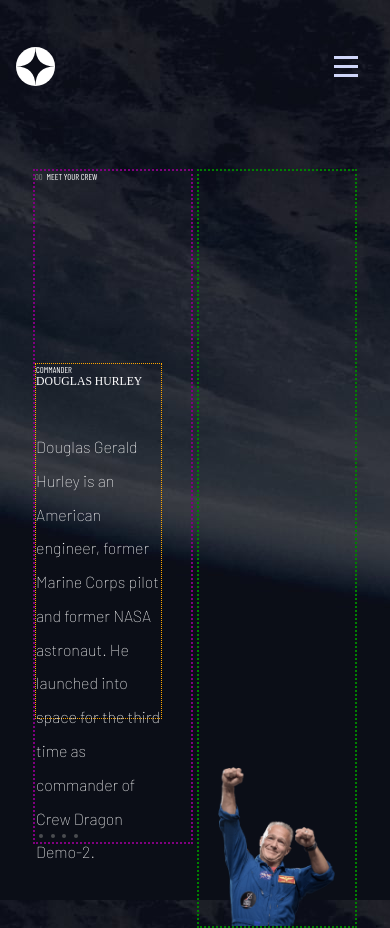
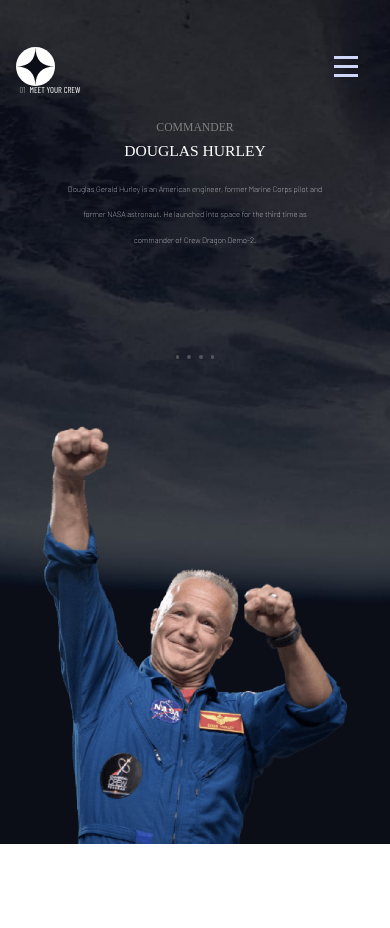
Before and after one commit to ArsalanSikander/Frontend-Mentor-Project-5, a React (Create React App) app: page /crew in a window 390 px wide. After the commit the page ends 844 px from the top, so only its background shows below. Built offline with nearby package versions, Linux system fonts and the light colour scheme; a web font is replaced by a local one.

Commit message:
Progress Responsive Crew Page
In progress, mobile view to be complete

```diff
--- a/src/components/crew.css
+++ b/src/components/crew.css
@@ -3,13 +3,15 @@
     height: 90vh;
     padding-top: 20vh;
     background-image: url('../assets/crew/background-crew-desktop.jpg');
+    background-position: bottom;
+    background-size: cover;
     display: flex;
     flex-direction: row;
     justify-content: center;
 }
 
 #fOne {
-    border: 2px dotted purple;
+    /* border: 2px dotted purple; */
     display: flex;
     flex-direction: column;
     justify-content: space-between;
@@ -26,7 +28,8 @@
     height: 65vh;
 }
 
-#crewMember p:first-child {
+
+#meetMessage {
     font-family: 'Barlow Condensed';
     font-weight: lighter;
     text-transform: uppercase;
@@ -34,7 +37,7 @@
 }
 
 #memberInner {
-    border: 1px dotted orange;
+    /* border: 1px dotted orange; */
     width: 80%;
     height: 42vh;
 }
@@ -45,13 +48,20 @@
     font-weight: bolder;
 }
 
-#crewMember h2,
+#memberInner h2,
 #crewJob {
     font-family: 'Bellefair';
     font-size: 3vw;
     text-transform: uppercase;
     font-weight: lighter;
 }
+
+#crewJob {
+    color: gray;
+    font-size: 2vw;
+    padding-bottom: 1.6vh;
+}
+
 
 
 #memberInner p:last-child {
@@ -64,16 +74,18 @@
 
 
 #sOne {
-    border: 2px dotted green;
+    /* border: 2px dotted green; */
     display: flex;
     align-items: end;
     justify-content: center;
     width: 40vw;
 }
 
-#sOne img {
-    width: 30vw;
+#crewImg {
+    height: 90%
 }
+
+
 
 #fOne ul li a {
     border: none;
@@ -103,3 +115,73 @@
     aspect-ratio: 1;
     border-radius: 1vw;
 }
+
+@media screen and (max-width: 1024px) and (max-height: 1366px) {
+    #outerCont {
+        padding-top: 10vh;
+        flex-direction: column;
+        justify-content: space-between;
+        align-items: center;
+    }
+
+    #fOne {
+        height: 40%;
+        width: 90vw;
+        margin: 0;
+        justify-content: center;
+        align-items: center;
+    }
+
+    #crewMember {
+        height: 100%;
+        justify-content: start;
+        align-items: center;
+    }
+
+    #memberInner {
+        text-align: center;
+        height: auto;
+        width: 75%;
+    }
+
+    #crewJob {
+        padding-bottom: 1vh;
+        font-size: 3vw;
+    }
+
+    #memberInner h2 {
+        font-size: 4vw;
+        padding-bottom: 2vh;
+    }
+
+    #memberInner p:last-child {
+        line-height: 3vh;
+        font-size: 2vw;
+    }
+
+    #meetMessage {
+        justify-self: start;
+        align-self: flex-start;
+        padding-bottom: 3vh;
+    }
+
+    #memberInner p:last-child {
+        text-align: center;
+        margin: 0;
+        padding: 0;
+    }
+
+    #fOne ul {
+        padding-bottom: 3vh;
+    }
+
+    #sOne {
+        height: 55%;
+    }
+
+    #crewImg {
+        height: 100%;
+    }
+}
+
+@media screen and (max-width: 430px) and (max-height: 932px) {}
--- a/src/components/crew.js
+++ b/src/components/crew.js
@@ -16,19 +16,19 @@
     var { crewNum } = useParams();
 
     // on the first page load assign 0 to the crewNumber
-    crewNum = crewNum ? crewNum : 0;
+    crewNum = crewNum ? crewNum : 1;
 
     const [crewJob, setCrewJob] = useState(data.crew[0].role);
     const [crewName, setCrewName] = useState(data.crew[0].name);
     const [crewDesc, setCrewDesc] = useState(data.crew[0].bio);
     const [crewImg, setCrewImg] = useState(imgArr[0]);
 
-    function updateStats(crewNum) {
+    const updateStats = (crewNum) => {
         setCrewName(`0${crewNum}`);
-        setCrewJob(data.crew[crewNum].role);
-        setCrewName(data.crew[crewNum].name);
-        setCrewDesc(data.crew[crewNum].bio);
-        setCrewImg(imgArr[crewNum]);
+        setCrewJob(data.crew[crewNum - 1].role);
+        setCrewName(data.crew[crewNum - 1].name);
+        setCrewDesc(data.crew[crewNum - 1].bio);
+        setCrewImg(imgArr[crewNum - 1]);
     }
 
     useEffect(() => {
@@ -42,9 +42,6 @@
                 <CrewMember crewName={crewName} crewNum={crewNum} crewDesc={crewDesc} crewJob={crewJob} />
                 <ul>
                     <li>
-                        <NavLink to='/crew/0' className={({ isActive }) => isActive ? 'white' : 'gray'} ></NavLink>
-                    </li>
-                    <li>
                         <NavLink to='/crew/1' className={({ isActive }) => isActive ? 'white' : 'gray'} ></NavLink>
                     </li>
                     <li>
@@ -53,11 +50,14 @@
                     <li>
                         <NavLink to='/crew/3' className={({ isActive }) => isActive ? 'white' : 'gray'} ></NavLink>
                     </li>
+                    <li>
+                        <NavLink to='/crew/4' className={({ isActive }) => isActive ? 'white' : 'gray'} ></NavLink>
+                    </li>
 
                 </ul>
             </div>
             <div id="sOne">
-                <img src={crewImg} alt="" />
+                <img id="crewImg" src={crewImg} alt="" />
 
             </div>
         </div>
--- a/src/components/crewMember.js
+++ b/src/components/crewMember.js
@@ -4,7 +4,7 @@
 
     return (
         <div id="crewMember">
-            <p><span>{`0${crewNum}`}</span>meet your crew</p>
+            <p id="meetMessage"><span>{`0${crewNum}`}</span>meet your crew</p>
             <div id="memberInner">
                 <p id='crewJob'>{crewJob}</p>
                 <h2>{crewName}</h2>
```
